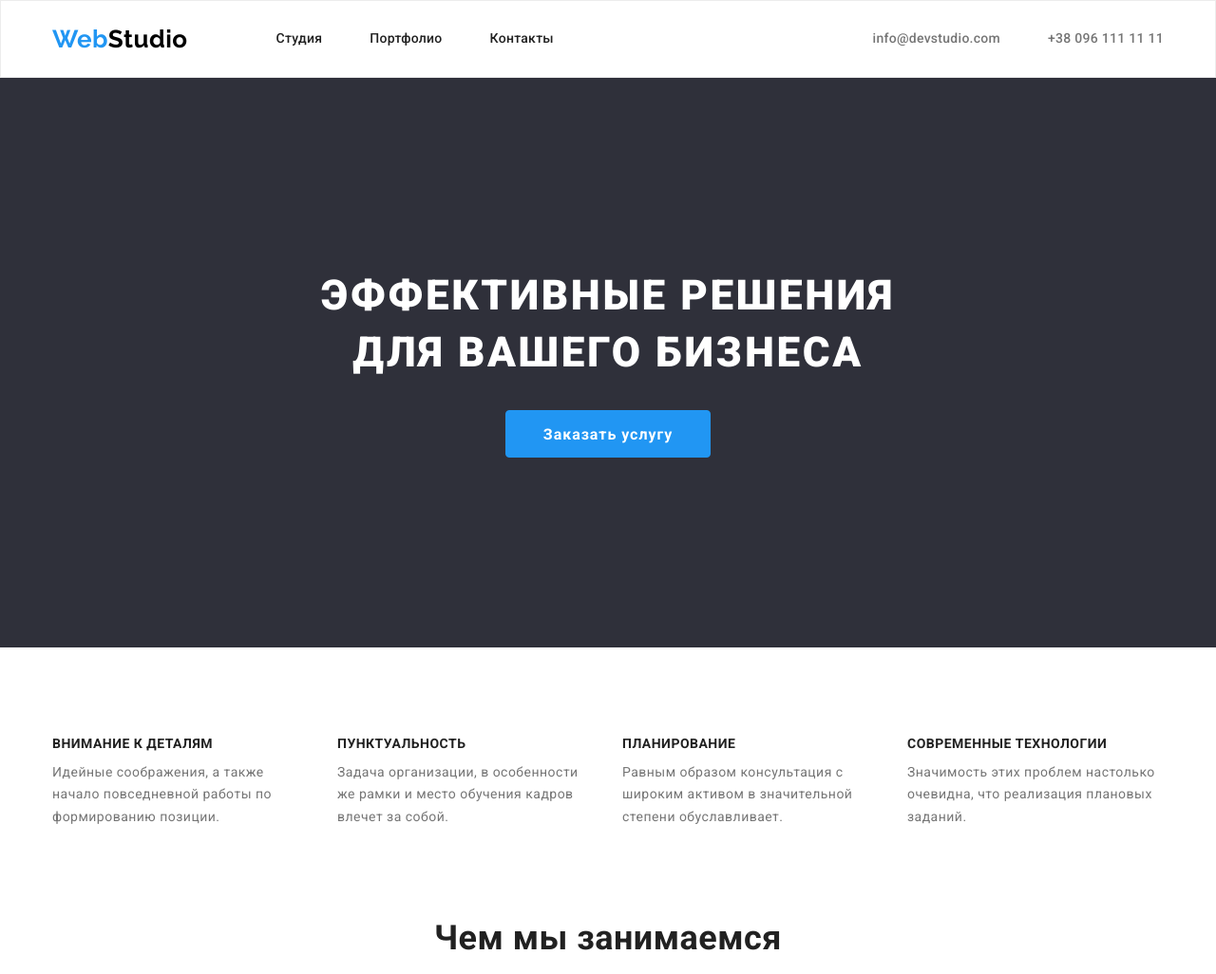
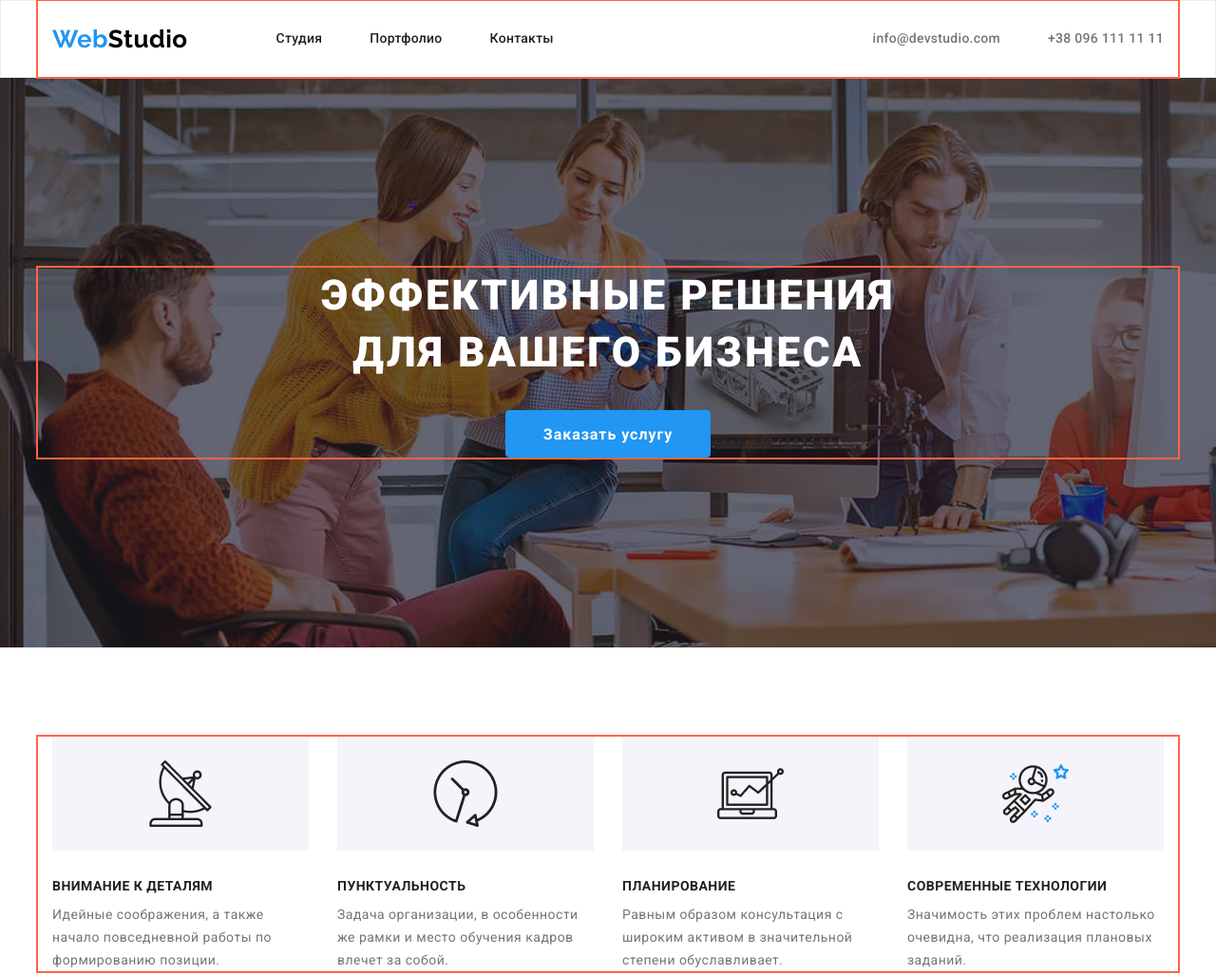
Before and after one commit to KostaMakar/goit-markup-hw-04, a plain HTML site: page index.html in a window 1280 px wide. Shown: the top 1026 px of the page at 95% size. Drawn offline with nearby package versions, Linux system fonts and the light colour scheme.

Commit message:
added background photo

```diff
--- a/css/styles.css
+++ b/css/styles.css
@@ -24,7 +24,7 @@ body {
     padding-right: 15px;
     margin-left: auto;
     margin-right: auto;
-    /* outline: 2px solid tomato; */
+    outline: 2px solid tomato;
 }
 /* header */
 .header {
@@ -57,6 +57,7 @@ body {
 .nav-content:not(:last-child) {
     margin-right: 50px;
 }
+/* Common for all lists */
 .list {
     margin: 0px;
     padding: 0px;
@@ -88,6 +89,17 @@ body {
 .contacts-item:not(:last-child) {
 margin-right: 50px;
 }
+
+/* .contacts-mail::before {
+    display: inline-block;
+    content:"";
+    width: 16px;
+    height: 12px;
+    margin-right: 10px;
+    background-color: #fff;
+    background-image: url();
+    background-size: contain;
+} */
 .contacts-mail,
 .contacts-tel {
     display: block;
@@ -107,14 +119,27 @@ margin-right: 50px;
 }
 .contacts-tel:hover,
 .contacts-tel:focus {
-    color: var(--special-text-color);}
+    color: var(--special-text-color);
+}
+/* Common fo all sections */
+.section {
+    padding-top: 94px;
+    padding-bottom: 94px;
+}
 /* service order */
 .hero {
     background-color: var(--special-bg-color);
     padding-top: 200px;
     padding-bottom: 200px;
     text-align: center;
-
+/* added backgroung photo */
+    max-width: 1600px;
+    height: 600px;
+    margin-left: auto;
+    margin-right: auto;
+    background-image: linear-gradient(rgba(47, 48, 58, 0.4), rgba(47, 48, 58, 0.4)), url(../images/hero-image.jpg);
+    background-repeat: no-repeat;
+    background-position: contain;
 }
 .title {
     display: inline-block;
@@ -151,16 +176,35 @@ margin-right: 50px;
     letter-spacing: 0.06em;
 }
 /* Company rules */
-.section {
-    padding-top: 94px;
-    padding-bottom: 94px;
-}
 .rules-list {
     display: flex;
 }
 .rules-item:not(:last-child) {
     margin-right: 30px;
 }
+.rules-item::before {
+    content: "";
+    display: block;
+    height: 120px;
+    margin-bottom: 30px;
+   background-size: auto auto;
+   background-repeat: no-repeat;
+   background-position: center;
+   background-color: #F5F4FA;
+}
+.satelite::before {
+    background-image: url(../images/Vector\ 1.png);
+}
+.clock::before {
+    background-image: url(../images/Vector\ 2.png);
+}
+.laptop::before {
+    background-image: url(../images/Vector\ 3.png);
+}
+.spaceman::before {
+    background-image: url(../images/astronaut\ 1.png);
+}
+
 .rules-item {
     width: 270px;
 }
@@ -232,6 +276,14 @@ margin-right: 30px;
     font-weight: 400;
     font-size: 16px;
     line-height: 1.19;
+    text-align: center;
+}
+/* Clients */
+.clients-title {
+    color: var(--primary-text-color);
+    font-weight: 700;
+    font-size: 36px;
+    line-height: 1.17;
     text-align: center;
 }
 /* footer */
--- a/index.html
+++ b/index.html
@@ -35,9 +35,11 @@
     <main>
         <!--Service order-->
             <section class="hero">
-                <div class="container">
-                <h1 class="title">Эффективные решения для вашего бизнеса</h1>
-                <button class="order-button" type="button">Заказать услугу</button>
+                <div class="overlay">
+                    <div class="container">
+                    <h1 class="title">Эффективные решения для вашего бизнеса</h1>
+                    <button class="order-button" type="button">Заказать услугу</button>
+                    </div>
                 </div>
             </section>
         <!--Company rules-->
@@ -45,19 +47,19 @@
             <div class="container">
                 <h2 hidden>Company rules</h2>
                 <ul class="rules-list list">
-                    <li class="rules-item">
+                    <li class="rules-item satelite">
                         <h3 class="rules-title">Внимание к деталям</h3>
                         <p class="rules-text">Идейные соображения, а также начало повседневной работы по формированию позиции.</p>
                     </li>
-                    <li class="rules-item">
+                    <li class="rules-item clock">
                         <h3 class="rules-title">Пунктуальность</h3>
                         <p class="rules-text">Задача организации, в особенности же рамки и место обучения кадров влечет за собой.</p>
                     </li>
-                    <li class="rules-item">
+                    <li class="rules-item laptop">
                         <h3 class="rules-title">Планирование</h3>
                         <p class="rules-text"> Равным образом консультация с широким активом в значительной степени обуславливает.</p>
                     </li>
-                    <li class="rules-item">
+                    <li class="rules-item spaceman">
                         <h3 class="rules-title">Современные технологии</h3>
                         <p class="rules-text">Значимость этих проблем настолько очевидна, что реализация плановых заданий.</p>
                     </li>
@@ -99,6 +101,19 @@
                 </ul>
             </div>
         </section>
+        <section class="clients section">
+            <div class="container">
+                <h2 class="clients-title">Постійні клієнти</h2>
+                <ul class="clients-list  list">
+                    <li><a href=""></a></li>
+                    <li><a href=""></a></li>
+                    <li><a href=""></a></li>
+                    <li><a href=""></a></li>
+                    <li><a href=""></a></li>
+                    <li><a href=""></a></li>
+                </ul>
+            </div>
+        </section>
     </main>
     <!--Footer-->
     <footer class="footer">
```
Also changed, not shown: images/Vector 1.png (added), images/Vector 2.png (added), images/Vector 3.png (added), images/astronaut 1.png (added), images/hero-image.jpg (added).
